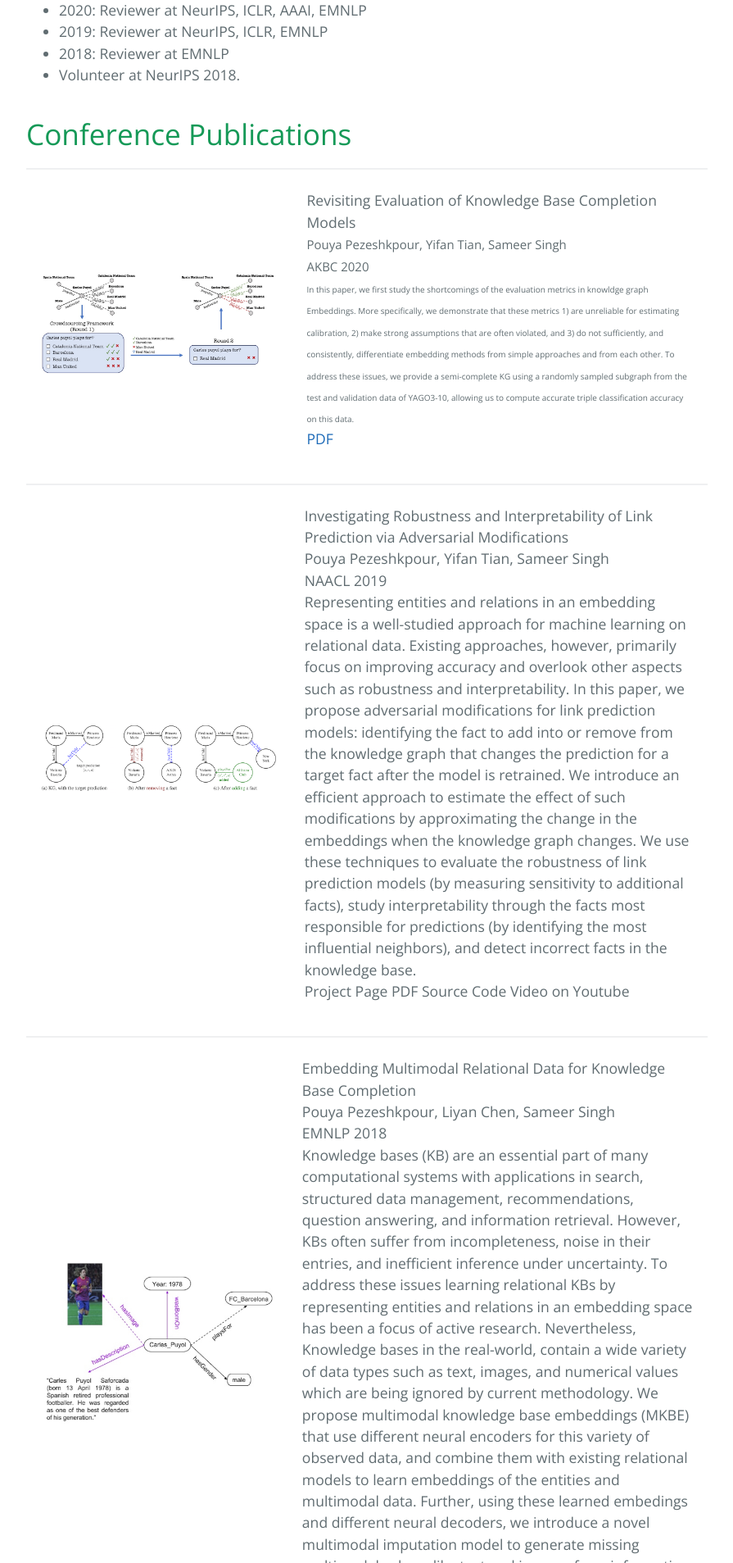
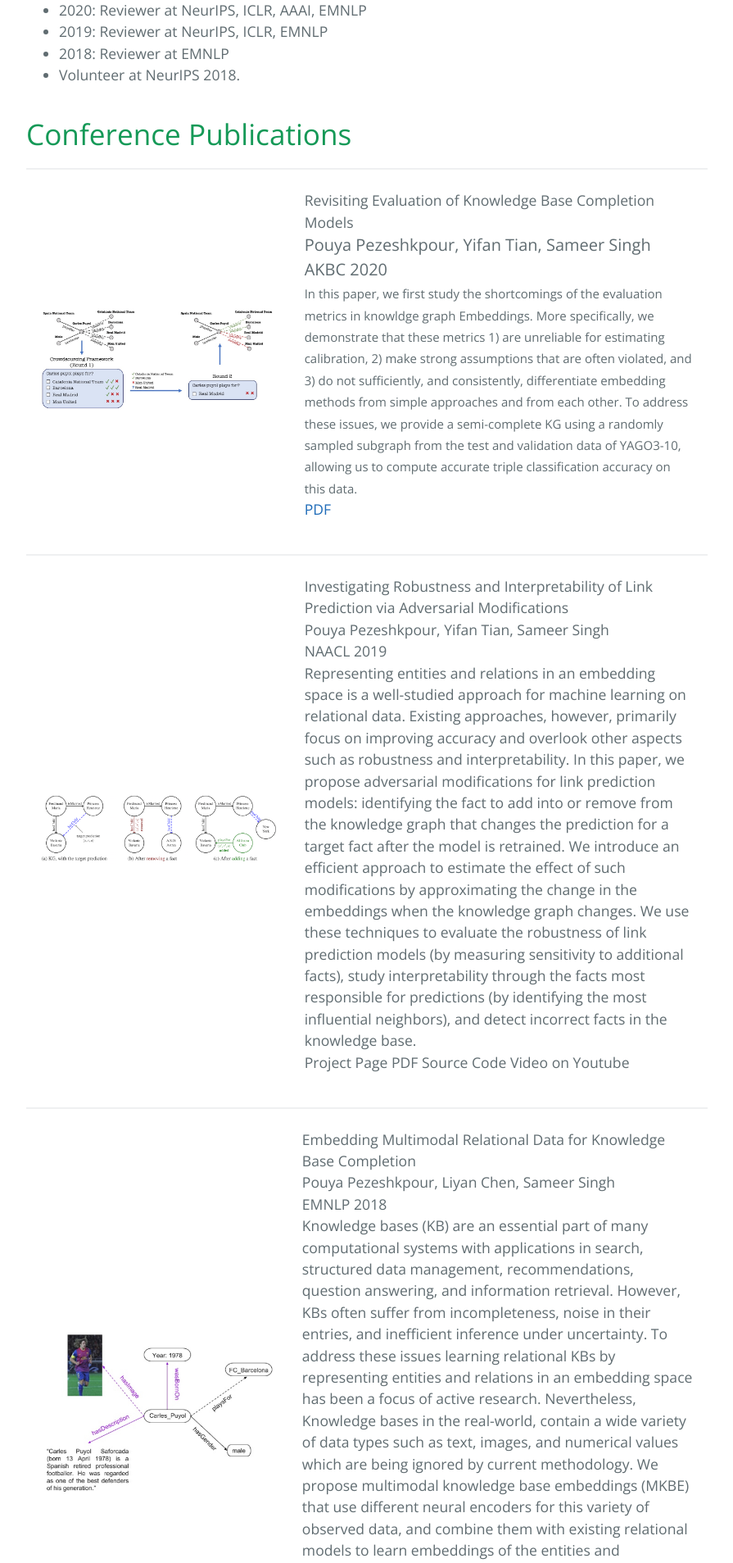
Before and after one commit to pouyapez/pouyapez.github.io, a Jekyll site: the page built from index.md, in a window 1280 px wide. Shown: the part 1082-2989 px from the top of the page at 82% size, without its empty margins (192-1087 px from the left). Built offline with Jekyll 4.4.1, drawn with Linux system fonts in a browser that asks for light colours.

Commit message:
Update index.md

```diff
--- a/index.md
+++ b/index.md
@@ -50,11 +50,11 @@
           <img class="left-align image noselect" src="/images/crowd.jpg" width="1000">
         </td>
         <td>
-          <p class="text center-align text-large add-top-margin" style="width:100%;">
+          <p class="text cright-align text-large add-top-margin" style="width:100%;">
               Revisiting Evaluation of Knowledge Base Completion Models <br>
-              <font style="font-size:15px">Pouya Pezeshkpour, Yifan Tian, Sameer Singh<br>
+              <font style="font-size:20px">Pouya Pezeshkpour, Yifan Tian, Sameer Singh<br>
               AKBC 2020 </font><br>
-               <font style="font-size:10px">In this paper, we first study the shortcomings of the evaluation metrics in knowldge graph Embeddings.  More specifically, we demonstrate that these metrics 1) are unreliable for estimating calibration, 2) make strong assumptions that    are often violated, and 3) do not sufficiently, and consistently, differentiate embedding methods from simple approaches and from each other. To address these issues, we provide a semi-complete KG using a randomly sampled subgraph from the test and validation data of YAGO3-10, allowing us to compute accurate triple classification accuracy on this data. </font><br>
+               <font style="font-size:15px">In this paper, we first study the shortcomings of the evaluation metrics in knowldge graph Embeddings.  More specifically, we demonstrate that these metrics 1) are unreliable for estimating calibration, 2) make strong assumptions that    are often violated, and 3) do not sufficiently, and consistently, differentiate embedding methods from simple approaches and from each other. To address these issues, we provide a semi-complete KG using a randomly sampled subgraph from the test and validation data of YAGO3-10, allowing us to compute accurate triple classification accuracy on this data. </font><br>
              <a href="https://openreview.net/pdf?id=1uufzxsxfL">PDF</a>
              </p>
         </td>
```
